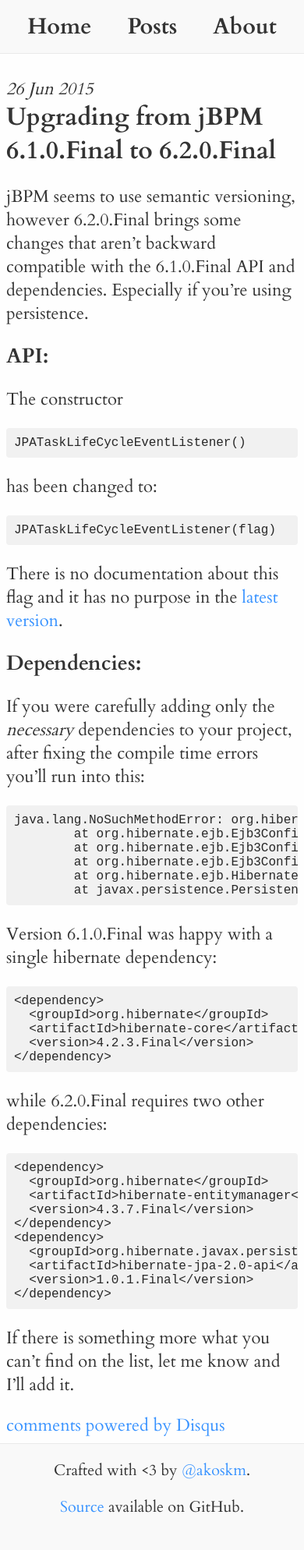
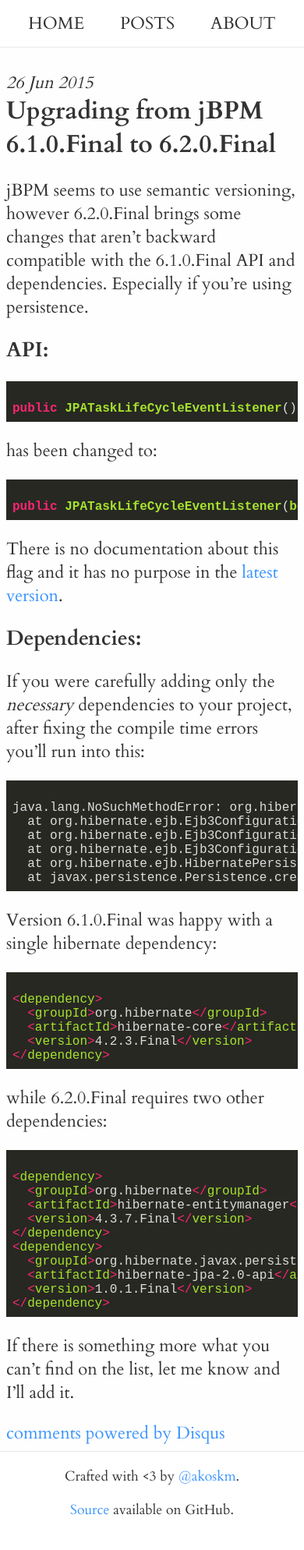
Before and after one commit to akoskm/akoskm.github.io, a Jekyll site: the page built from _posts/2015-06-26-jbpm-6.1.0.Final-to-6.2.0.Final.md, in a window 390 px wide. Shown: the whole page at 78% size. Built offline with Jekyll 4.4.1, drawn with Linux system fonts in a browser that asks for light colours; nearby versions of some CDN libraries; comment, search, counter and statistics services are not loaded.

Commit message:
syntax highlighting

```diff
--- a/_layouts/default.html
+++ b/_layouts/default.html
@@ -6,6 +6,7 @@
             {{ page.title }}
         </title>
         <link href='http://fonts.googleapis.com/css?family=Cardo:400,700' rel='stylesheet' type='text/css'>
+        <link rel="stylesheet" href="/assets/css/default.css">
         <script>
           (function(i,s,o,g,r,a,m){i['GoogleAnalyticsObject']=r;i[r]=i[r]||function(){
           (i[r].q=i[r].q||[]).push(arguments)},i[r].l=1*new Date();a=s.createElement(o),
@@ -21,7 +22,7 @@
             font-family: 'Cardo', serif;
             font-size: 22px;
             color: #333;
-            background-color: #f9f9f9;
+            background-color: #fff;
             margin: 0;
             padding: 0;
           }
@@ -32,14 +33,27 @@
             color: #3792FF;
           }
 
+          .wrapper {
+            max-width: 820px;
+            margin: auto;
+          }
+
+          @media screen and (max-width: 820px) {
+            .wrapper {
+              margin: 0px;
+              border: none;
+              box-shadow: none;
+            }
+          }
+
           pre {
-            font-family: "Courier New",Courier,monospace;
-            background: #F1F1F1;
-            color: #282828;
-            padding: 10px;
             font-size: 16px;
-            border-radius: 4px;
             overflow: auto;
+            margin: 0px;
+          }
+
+          code {
+            font-size: 16px;
           }
 
           /*main-container and posts*/
@@ -76,6 +90,7 @@
             text-align: center;
             padding: 15px 0px 15px 0px;
             border-bottom: 1px solid #eaeaea;
+            text-transform: uppercase;
           }
 
           div.navigation-container span.separator {
@@ -83,9 +98,8 @@
           }
 
           div.navigation-container a {
-            font-weight: 700;
             padding: 20px;
-            font-size: 1.3em;
+            font-size: 1em;
             color: #333;
           }
 
@@ -95,8 +109,7 @@
             padding: 20px 0px 20px 0px;
             width: 100%;
             text-align: center;
-            font-size: 0.9em;
-            font-weight: 300;
+            font-size: 0.8em;
           }
 
           footer > div {
@@ -105,6 +118,7 @@
         </style>
     </head>
     <body>
+        <div class="wrapper">
             {% include header.html %}
             <div class="main-container">
                 <div class="row-fluid">
@@ -114,6 +128,7 @@
                 </div>
             </div>
             {% include footer.html %}
+        </div>
         <script type="text/javascript">
             /* * * CONFIGURATION VARIABLES: EDIT BEFORE PASTING INTO YOUR WEBPAGE * * */
             var disqus_shortname = 'akoskm'; // required: replace example with your forum shortname
--- a/_posts/2015-06-26-jbpm-6.1.0.Final-to-6.2.0.Final.md
+++ b/_posts/2015-06-26-jbpm-6.1.0.Final-to-6.2.0.Final.md
@@ -9,14 +9,13 @@
 
 API:
 ----
-The constructor
-<pre>
-JPATaskLifeCycleEventListener()
-</pre>
+<pre><code class="java">
+public JPATaskLifeCycleEventListener()
+</code></pre>
 has been changed to:
-<pre>
-JPATaskLifeCycleEventListener(flag)
-</pre>
+<pre><code class="java">
+public JPATaskLifeCycleEventListener(boolean flag);
+</code></pre>
 
 There is no documentation about this flag and it has no purpose in the [latest version](https://github.com/droolsjbpm/jbpm/blob/04dff973905d3c3cacd3c4e45a420fb3b48945e3/jbpm-human-task/jbpm-human-task-audit/src/main/java/org/jbpm/services/task/audit/JPATaskLifeCycleEventListener.java#L47).
 
@@ -25,28 +24,28 @@
 
 If you were carefully adding only the _necessary_ dependencies to your project, after fixing the compile time errors you'll run into this:
 
-<pre>
+<pre><code class="java">
 java.lang.NoSuchMethodError: org.hibernate.cfg.Configuration.getNamingStrategyDelegator()Lorg/hibernate/cfg/naming/NamingStrategyDelegator;
-	at org.hibernate.ejb.Ejb3Configuration.configure(Ejb3Configuration.java:1066)
-	at org.hibernate.ejb.Ejb3Configuration.configure(Ejb3Configuration.java:295)
-	at org.hibernate.ejb.Ejb3Configuration.configure(Ejb3Configuration.java:376)
-	at org.hibernate.ejb.HibernatePersistence.createEntityManagerFactory(HibernatePersistence.java:58)
-	at javax.persistence.Persistence.createEntityManagerFactory(Persistence.java:63)
-</pre>
+  at org.hibernate.ejb.Ejb3Configuration.configure(Ejb3Configuration.java:1066)
+  at org.hibernate.ejb.Ejb3Configuration.configure(Ejb3Configuration.java:295)
+  at org.hibernate.ejb.Ejb3Configuration.configure(Ejb3Configuration.java:376)
+  at org.hibernate.ejb.HibernatePersistence.createEntityManagerFactory(HibernatePersistence.java:58)
+  at javax.persistence.Persistence.createEntityManagerFactory(Persistence.java:63)
+</code></pre>
 
 Version 6.1.0.Final was happy with a single hibernate dependency:
 
-<pre>
+<pre><code class="xml">
 &lt;dependency&gt;
   &lt;groupId&gt;org.hibernate&lt;/groupId&gt;
   &lt;artifactId&gt;hibernate-core&lt;/artifactId&gt;
   &lt;version&gt;4.2.3.Final&lt;/version&gt;
 &lt;/dependency&gt;
-</pre>
+</code></pre>
 
 while 6.2.0.Final requires two other dependencies:
 
-<pre>
+<pre><code class="xml">
 &lt;dependency&gt;
   &lt;groupId&gt;org.hibernate&lt;/groupId&gt;
   &lt;artifactId&gt;hibernate-entitymanager&lt;/artifactId&gt;
@@ -57,6 +56,6 @@
   &lt;artifactId&gt;hibernate-jpa-2.0-api&lt;/artifactId&gt;
   &lt;version&gt;1.0.1.Final&lt;/version&gt;
 &lt;/dependency&gt;
-</pre>
+</code></pre>
 
 If there is something more what you can't find on the list, let me know and I'll add it.
--- a/about.html
+++ b/about.html
@@ -14,5 +14,5 @@
     <li><a href="https://twitter.com/akoskm">Twitter</a></li>
     <li><a href="http://akoskm.elance.com">Elance</a></li>
   </ul>
-  <p>If you want to contact me drop a line to ${my nickname} at gmail dot com or use one of the above services.</p>
+  <p>If you want to contact me drop a line to ${my twitter username} at gmail dot com or use one of the above services.</p>
 </div>
--- /dev/null
+++ b/assets/css/default.css
@@ -0,0 +1,126 @@
+/*
+Monokai style - ported by Luigi Maselli - http://grigio.org
+*/
+
+.hljs {
+  display: block;
+  overflow-x: auto;
+  padding: 0.5em;
+  background: #272822;
+  -webkit-text-size-adjust: none;
+}
+
+.hljs-tag,
+.hljs-tag .hljs-title,
+.hljs-keyword,
+.hljs-literal,
+.hljs-strong,
+.hljs-change,
+.hljs-winutils,
+.hljs-flow,
+.nginx .hljs-title,
+.tex .hljs-special {
+  color: #f92672;
+}
+
+.hljs {
+  color: #ddd;
+}
+
+.hljs .hljs-constant,
+.asciidoc .hljs-code,
+.markdown .hljs-code {
+  color: #66d9ef;
+}
+
+.hljs-code,
+.hljs-class .hljs-title,
+.hljs-header {
+  color: white;
+}
+
+.hljs-link_label,
+.hljs-attribute,
+.hljs-symbol,
+.hljs-symbol .hljs-string,
+.hljs-value,
+.hljs-regexp {
+  color: #bf79db;
+}
+
+.hljs-link_url,
+.hljs-tag .hljs-value,
+.hljs-string,
+.hljs-bullet,
+.hljs-subst,
+.hljs-title,
+.hljs-emphasis,
+.hljs-type,
+.hljs-preprocessor,
+.hljs-pragma,
+.ruby .hljs-class .hljs-parent,
+.hljs-built_in,
+.django .hljs-template_tag,
+.django .hljs-variable,
+.smalltalk .hljs-class,
+.django .hljs-filter .hljs-argument,
+.smalltalk .hljs-localvars,
+.smalltalk .hljs-array,
+.hljs-attr_selector,
+.hljs-pseudo,
+.hljs-addition,
+.hljs-stream,
+.hljs-envvar,
+.apache .hljs-tag,
+.apache .hljs-cbracket,
+.tex .hljs-command,
+.hljs-prompt,
+.hljs-name {
+  color: #a6e22e;
+}
+
+.hljs-comment,
+.hljs-annotation,
+.smartquote,
+.hljs-blockquote,
+.hljs-horizontal_rule,
+.hljs-decorator,
+.hljs-pi,
+.hljs-doctype,
+.hljs-deletion,
+.hljs-shebang,
+.apache .hljs-sqbracket,
+.tex .hljs-formula {
+  color: #75715e;
+}
+
+.hljs-keyword,
+.hljs-literal,
+.css .hljs-id,
+.hljs-doctag,
+.hljs-title,
+.hljs-header,
+.hljs-type,
+.vbscript .hljs-built_in,
+.rsl .hljs-built_in,
+.smalltalk .hljs-class,
+.diff .hljs-header,
+.hljs-chunk,
+.hljs-winutils,
+.bash .hljs-variable,
+.apache .hljs-tag,
+.tex .hljs-special,
+.hljs-request,
+.hljs-status {
+  font-weight: bold;
+}
+
+.coffeescript .javascript,
+.javascript .xml,
+.tex .hljs-formula,
+.xml .javascript,
+.xml .vbscript,
+.xml .css,
+.xml .hljs-cdata {
+  opacity: 0.5;
+}
```
Also changed, not shown: other parts of _layouts/default.html (+2 -0 lines), _posts/2013-08-18-sha3.md (+15 -15 lines), _posts/2013-09-14-jquery-find-element-namespace.md (+7 -7 lines). Lines whose indentation alone changed are shown as unchanged.
